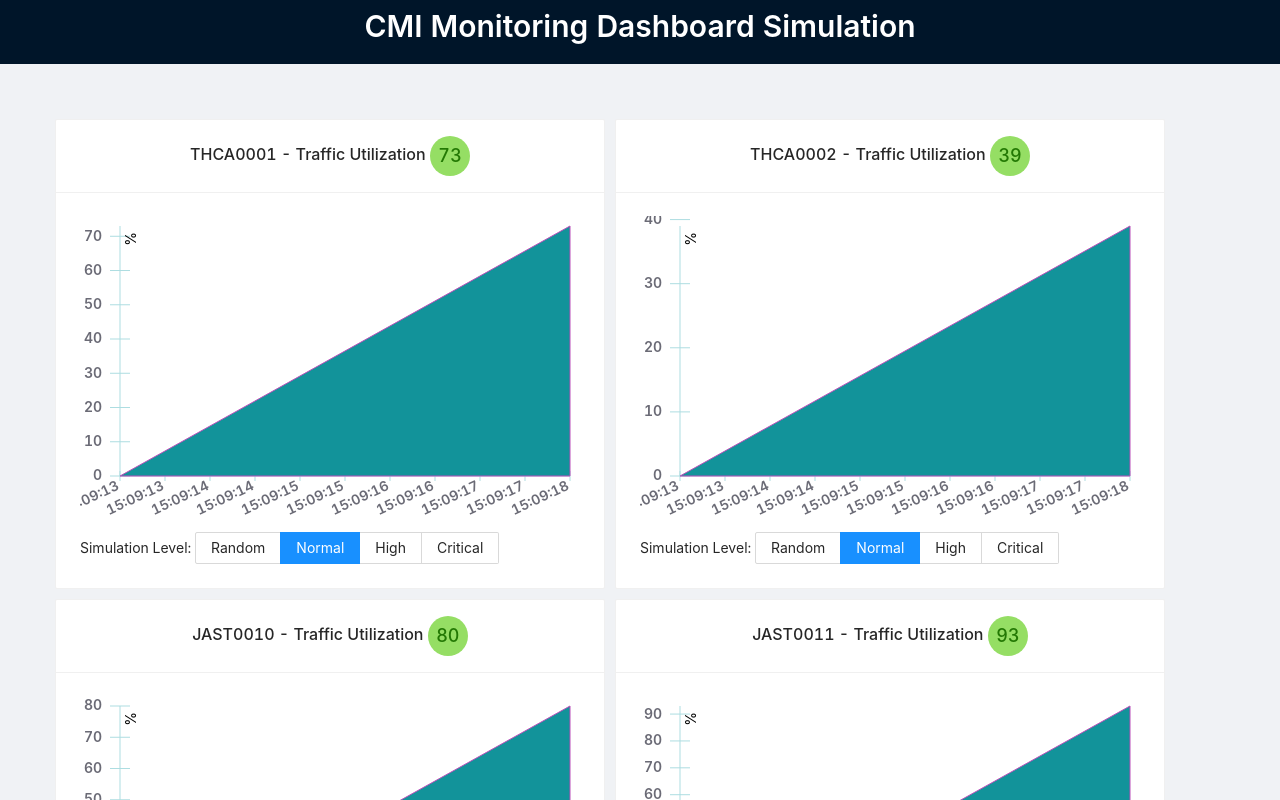
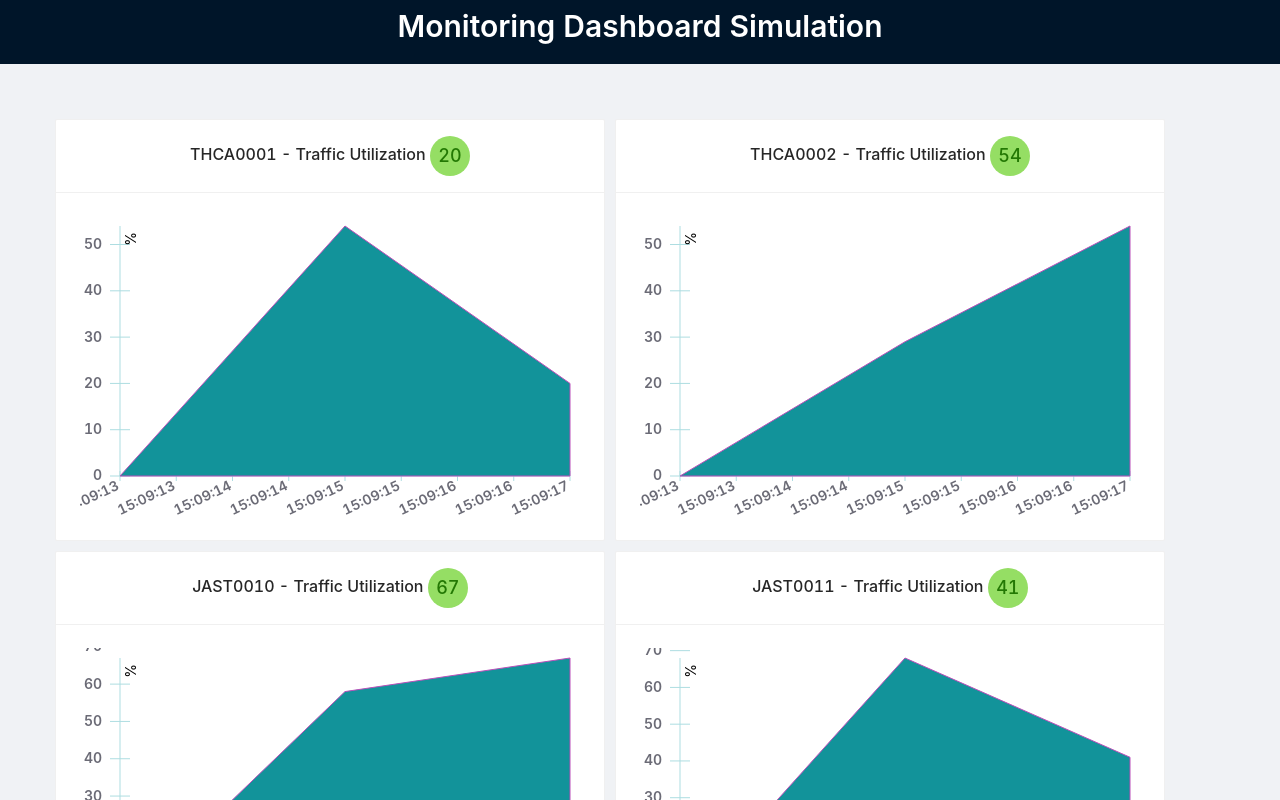
Before and after one commit to nuttanon1358/cmi-monitoring-alert, a Next.js app: page / in a window 1280 px wide. Shown: the top 800 px of the page. Built offline with nearby package versions, Linux system fonts and the light colour scheme.

Commit message:
n0-69, w70-89,c90-100, change normal to waring, hide sim btn, change interval to 2s, use sender name from client

```diff
--- a/components/graph.js
+++ b/components/graph.js
@@ -15,7 +15,7 @@ import { useInterval } from '../utils/useInterval';
 
 const { Text } = Typography;
 
-export default function Graph({ client }) {
+export default function Graph({ client, isShowSimBtn = false }) {
   const [data, setData] = useState([{ x: new Date().getTime(), y: 0 }]);
   const [level, setLevel] = useState('normal');
   const [currentValue, setCurrentValue] = useState(0);
@@ -31,16 +31,18 @@ export default function Graph({ client }) {
         break;
       case 'normal': // normal
         min = 1;
-        max = 94;
+        max = 69;
         value = Math.floor(Math.random() * (max - min + 1) + min);
         break;
-      case 'high': // high
-        min = 95;
-        max = 99;
+      case 'warining': // warining
+        min = 70;
+        max = 89;
         value = Math.floor(Math.random() * (max - min + 1) + min);
         break;
       default: // critical
-        value = 100;
+        min = 90;
+        max = 100;
+        value = Math.floor(Math.random() * (max - min + 1) + min);
         break;
     }
     const newData = {
@@ -49,25 +51,25 @@ export default function Graph({ client }) {
     };
     setCurrentValue(value);
     setData([...data, newData]);
-  }, 5 * 1000);
+  }, 2 * 1000);
 
   useEffect(() => {
     let isAlert = false;
-    if (currentValue === 100 && lastAlertValue !== 100) {
+    if (currentValue >= 90 && lastAlertValue < 90) {
       isAlert = true;
     } else if (
-      currentValue >= 95 &&
-      (lastAlertValue < 95 || lastAlertValue === 100)
+      currentValue >= 70 &&
+      (lastAlertValue < 70 || lastAlertValue >= 90)
     ) {
       isAlert = true;
-    } else if (currentValue < 95 && lastAlertValue >= 95) {
+    } else if (currentValue < 70 && lastAlertValue >= 70) {
       isAlert = true;
     }
 
     if (isAlert) {
       setLastAlertValue(currentValue);
       callAlertApi({
-        senderName: 'Monitoring Dashboard Simulation',
+        senderName: client.senderName,
         timestamp: new Date().toISOString(),
         serviceName: client.serviceName,
         typeOfService: client.typeOfService,
@@ -139,6 +141,7 @@ export default function Graph({ client }) {
             </XYPlot>
           </Col>
         </Row>
+        { isShowSimBtn &&
           <Row>
             <Col>
               {'Simulation Level: '}
@@ -164,12 +167,12 @@ export default function Graph({ client }) {
                   Normal
                 </Radio.Button>
                 <Radio.Button
-                value="high"
+                  value="warining"
                   onClick={() => {
-                  setLevel('high');
+                    setLevel('warining');
                   }}
                 >
-                High
+                  Warning
                 </Radio.Button>
                 <Radio.Button
                   value="critical"
@@ -182,6 +185,7 @@ export default function Graph({ client }) {
               </Radio.Group>
             </Col>
           </Row>
+         }
       </Card>
     </>
   );
--- a/pages/index.js
+++ b/pages/index.js
@@ -1,17 +1,20 @@
 import Graph from '../components/graph';
-
+import { useRouter } from 'next/router'
 import { Layout, Typography, Row, Col } from 'antd';
 import { clients } from '../utils/mock';
 
 const { Title } = Typography;
 const { Content, Header } = Layout;
-console.log(clients);
+
 export default function Home() {
+  const router = useRouter()
+  const { sim = '0' } = router.query
+
   return (
     <Layout>
       <Header style={{ textAlign: 'center' }}>
         <Title level={2} style={{ color: 'white', marginTop: '6px' }}>
-          CMI Monitoring Dashboard Simulation
+          Monitoring Dashboard Simulation
         </Title>
       </Header>
       <Content style={{ padding: '50px 50px' }}>
@@ -19,7 +22,7 @@ export default function Home() {
           {clients.map((client) => {
             return (
               <Col key={client.circuitId} style={{ margin: '5px 5px' }}>
-                <Graph client={client}></Graph>
+                <Graph client={client} isShowSimBtn={sim === '1'}></Graph>
               </Col>
             );
           })}
--- a/utils/template.js
+++ b/utils/template.js
@@ -9,26 +9,26 @@ dayjs.extend(utc);
 dayjs.extend(timezone);
 
 const STATUS_CRITICAL = 'Critical';
-const STATUS_HIGH = 'High';
+const STATUS_WARN = 'Warning';
 const STATUS_NORMAL = 'Normal';
 const status = (tu) => {
-  if (tu === 100) {
+  if (tu >= 90) {
     return STATUS_CRITICAL;
-  } else if (tu >= 95) {
-    return STATUS_HIGH;
+  } else if (tu >= 70) {
+    return STATUS_WARN;
   } else {
     return STATUS_NORMAL;
   }
 };
 
 const title = (tu) => {
-  if (tu === 100) {
+  if (tu >= 90) {
     return emoji.emojify(
       `:red_circle::fire::red_circle: ${STATUS_CRITICAL} :red_circle::fire::red_circle:`
     );
-  } else if (tu >= 95) {
+  } else if (tu >= 70) {
     return emoji.emojify(
-      `:large_yellow_circle::warning::large_yellow_circle: ${STATUS_HIGH} :large_yellow_circle::warning::large_yellow_circle:`
+      `:large_yellow_circle::warning::large_yellow_circle: ${STATUS_WARN} :large_yellow_circle::warning::large_yellow_circle:`
     );
   } else {
     return emoji.emojify(
```
Lines whose indentation alone changed are shown as unchanged.
